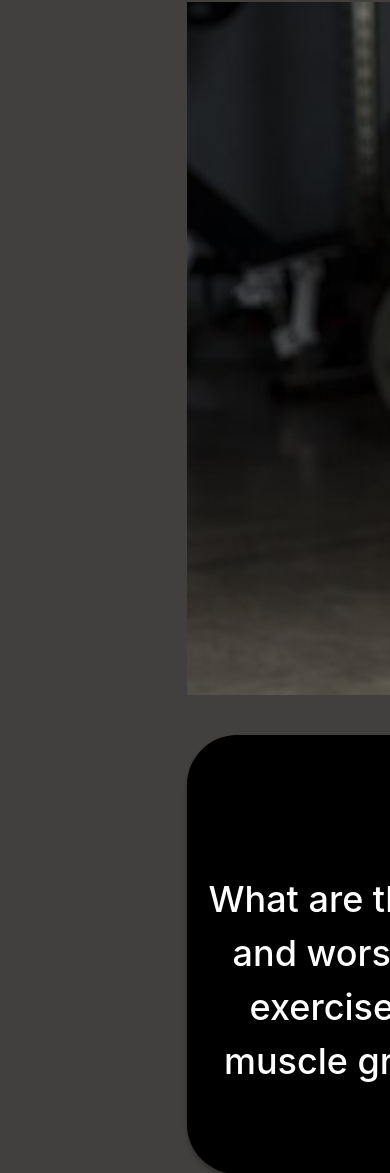
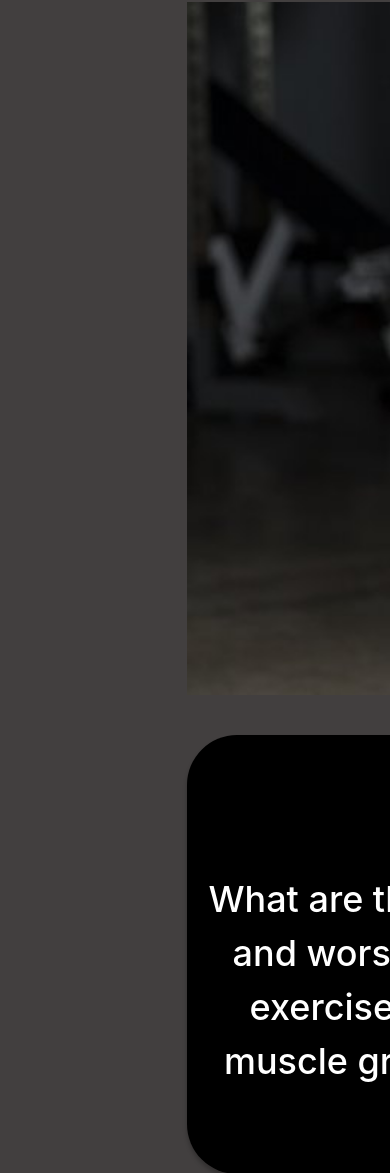
Before and after one commit to Randydom99/INF1005-Project, a PHP site: page /arms.php in a window 390 px wide; the page is wider, and only the part inside the window is pictured. Shown: the part 66-1239 px from the top of that part. Run offline with PHP 8.4, Linux system fonts and the light colour scheme; some libraries are stand-ins or nearby versions.

Commit message:
trying out responsive

```diff
--- a/arms.php
+++ b/arms.php
@@ -56,9 +56,9 @@ Click nbfs://nbhost/SystemFileSystem/Templates/Other/html.html to edit this temp
 
    <main class="###" style="width: 1440px; height: 1573px; position: relative; overflow: hidden;">
 
-        <section class="responsive">
+        <section>
 
-            <img id="background-image" src="images/bicep.jpg"/>
+            <img id="background-image" src="images/bicep.jpg" style="width:100%;"/>
 
             <p style="position: absolute; left: 478px; top: 134px; font-size: 128px; font-weight: 700; text-align: center; color: #fff;">
                 <span style="font-size: 128px; font-weight: 700; text-align: center; color: #fff;">Arms <br> Workout </span>
```
